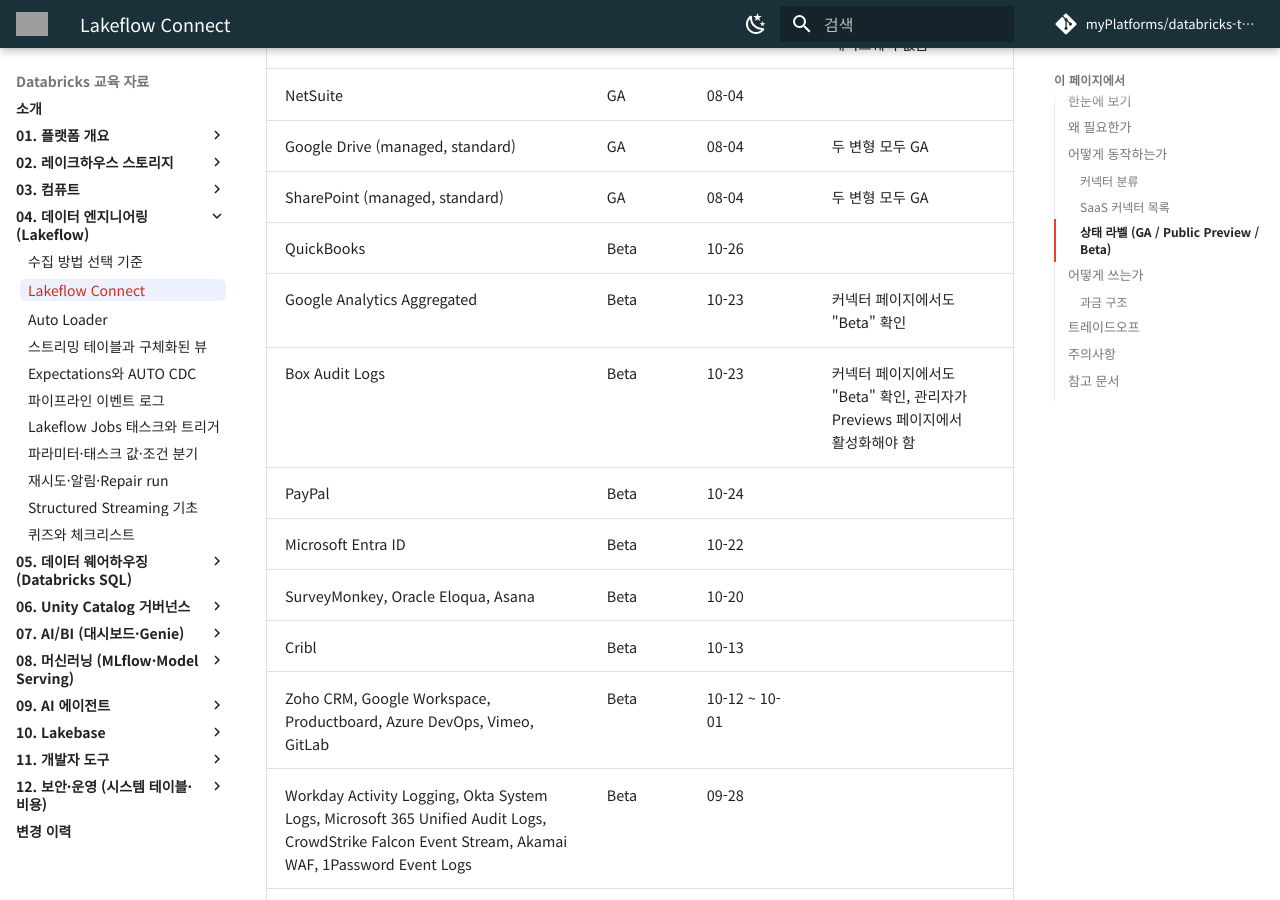
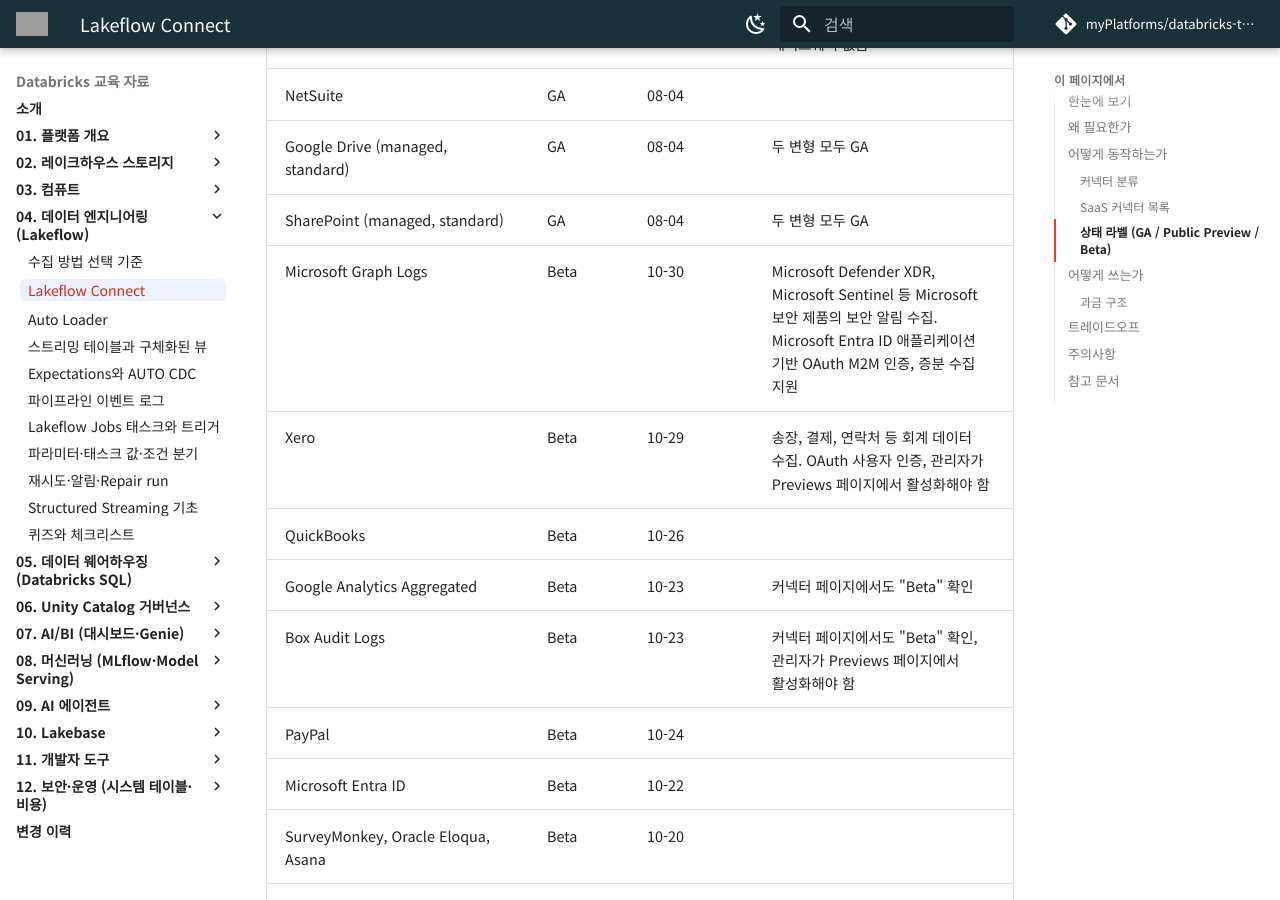
Before and after one commit to myPlatforms/databricks-training, an MkDocs documentation site: the page built from docs/04-data-engineering/lakeflow-connect.md, in a window 1280 px wide and 900 px high, scrolled down 2498 px. Built offline with MkDocs 1.6.1 and Material for MkDocs 9.7.7, drawn with Linux system fonts in a browser that asks for light colours; some web fonts are replaced; comment, search, counter and statistics services are not loaded; some of the changed text lies outside the part shown; grey boxes are pictures that could not be loaded.

```diff
--- a/docs/04-data-engineering/lakeflow-connect.md
+++ b/docs/04-data-engineering/lakeflow-connect.md
@@ -54,6 +54,8 @@ SAP Business Data Cloud 공유는 Lakeflow Connect가 아니라 OpenSharing 기
 | NetSuite | GA | 08-04 | |
 | Google Drive (managed, standard) | GA | 08-04 | 두 변형 모두 GA |
 | SharePoint (managed, standard) | GA | 08-04 | 두 변형 모두 GA |
+| Microsoft Graph Logs | Beta | 10-30 | Microsoft Defender XDR, Microsoft Sentinel 등 Microsoft 보안 제품의 보안 알림 수집. Microsoft Entra ID 애플리케이션 기반 OAuth M2M 인증, 증분 수집 지원 |
+| Xero | Beta | 10-29 | 송장, 결제, 연락처 등 회계 데이터 수집. OAuth 사용자 인증, 관리자가 Previews 페이지에서 활성화해야 함 |
 | QuickBooks | Beta | 10-26 | |
 | Google Analytics Aggregated | Beta | 10-23 | 커넥터 페이지에서도 "Beta" 확인 |
 | Box Audit Logs | Beta | 10-23 | 커넥터 페이지에서도 "Beta" 확인, 관리자가 Previews 페이지에서 활성화해야 함 |
@@ -122,7 +124,7 @@ ORDER BY usage_date DESC;
 ## 주의사항
 
 - **상태 라벨을 확인하십시오**: Beta 커넥터는 SLA와 안정적인 인터페이스가 보장되지 않습니다. 릴리즈 상태 정의는 release-types 페이지에 있습니다.
-- **Beta 활성화**: Beta 커넥터는 관리자가 Previews 페이지에서 활성화해야 하는 경우가 있습니다 (Box Audit Logs, Google Analytics Aggregated 문서 명시).
+- **Beta 활성화**: Beta 커넥터는 관리자가 Previews 페이지에서 활성화해야 하는 경우가 있습니다 (Box Audit Logs, Google Analytics Aggregated 문서, Xero 릴리즈 노트 명시).
 - **권한 분리**: 연결은 관리자가 만들고 `USE CONNECTION` 권한으로 공유하는 방식이 권장됩니다. 자격 증명을 파이프라인 작성자에게 노출하지 않도록 설계합니다.
 - **과금 추적**: 수집 비용은 `system.billing.usage`에서 `LAKEFLOW_CONNECT`로 따로 집계하십시오. 유지 관리 요금이 있어 처리 시간만으로는 전체 비용이 맞지 않을 수 있습니다.
 - **원천 준비 항목**: 원천 측 관리자 권한이 필요한 커넥터가 많습니다. 설정 전에 커넥터별 `-source-setup` 페이지의 요구 사항을 먼저 확인하십시오.
```
Also changed, not shown: other parts of docs/04-data-engineering/lakeflow-connect.md (+1 -1 lines), docs/06-unity-catalog/metric-views-governance.md (+2 -1 lines), docs/09-ai-agents/tracing-evaluation-feedback.md (+6 -1 lines), docs/updates.md (+3 -0 lines).
